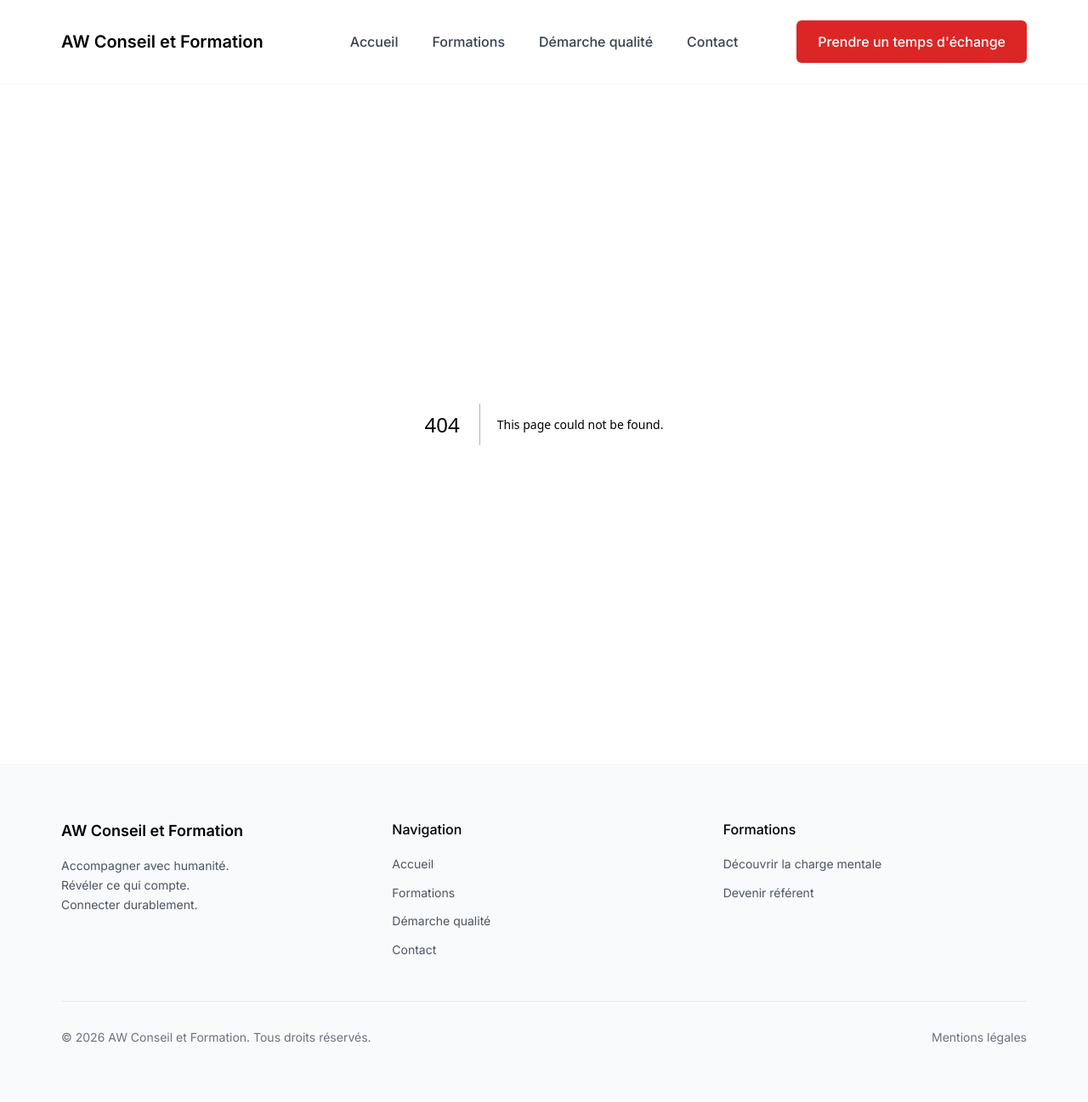
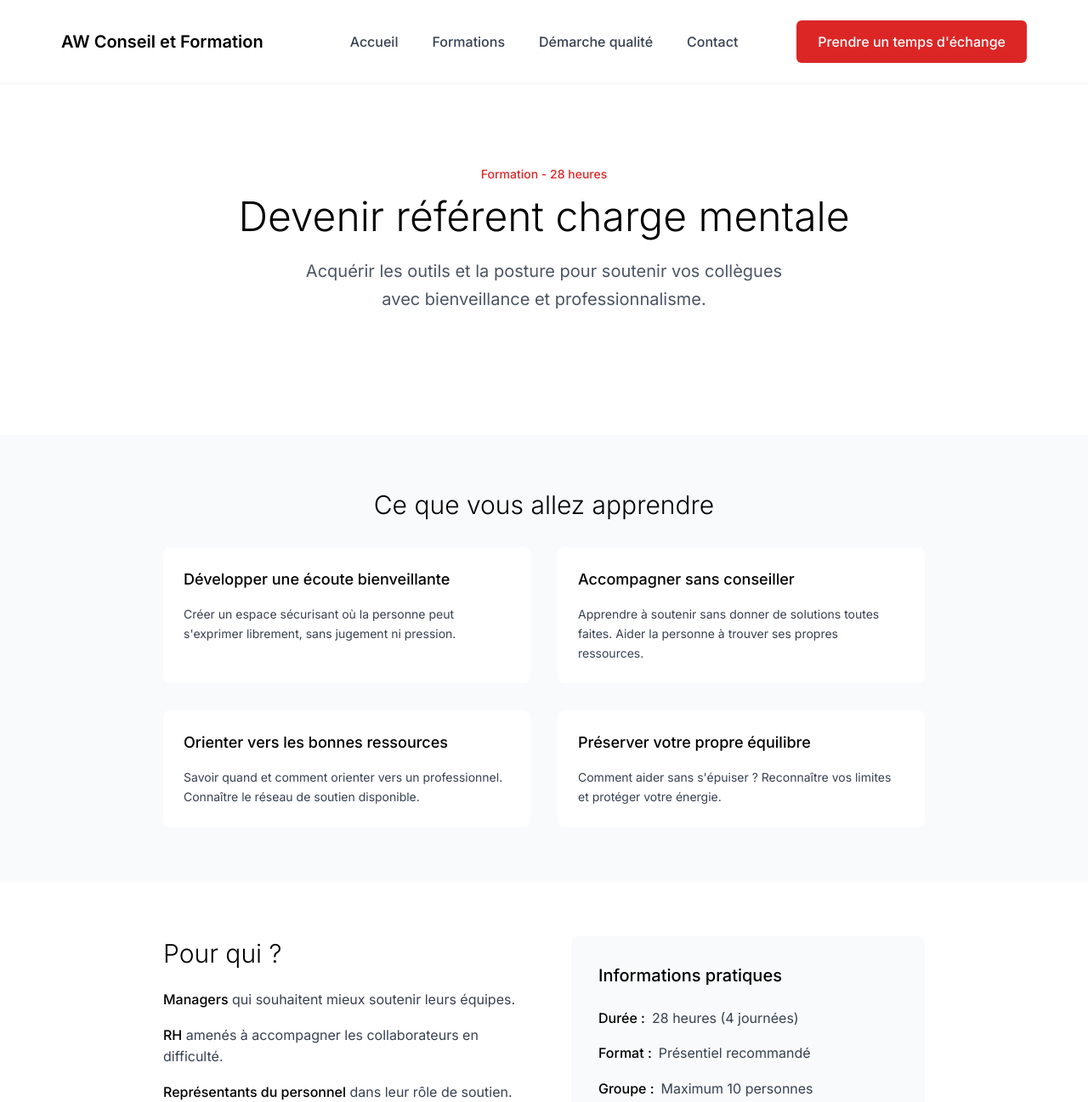
Before and after one commit to WADIH-13/aw-conseil-formation-website, a Next.js app: page /formations/devenir-referent in a window 1280 px wide. Before the commit this address had no page. Shown: the top 1297 px of the page at 85% size. Built offline with nearby package versions, Linux system fonts and the light colour scheme.

Commit message:
Add detailed page for referent training course

```diff
--- /dev/null
+++ b/app/formations/devenir-referent/page.tsx
@@ -0,0 +1,138 @@
+import Link from 'next/link'
+
+export const metadata = {
+  title: 'Devenir référent charge mentale - 28h - AW Conseil et Formation',
+  description: 'Formation pour devenir référent charge mentale. 28 heures pour acquérir les outils et la posture pour accompagner avec bienveillance.',
+}
+
+export default function DevenirReferentPage() {
+  return (
+    <div className="bg-white">
+      <section className="py-16 md:py-24">
+        <div className="container-custom">
+          <div className="max-w-4xl mx-auto">
+            <div className="text-center mb-12">
+              <div className="text-sm text-aw-red font-medium mb-4">Formation - 28 heures</div>
+              <h1 className="text-4xl md:text-5xl font-light text-black mb-6 leading-tight">
+                Devenir référent charge mentale
+              </h1>
+              <p className="text-xl text-gray-600 leading-relaxed">
+                Acquérir les outils et la posture pour soutenir vos collègues<br />
+                avec bienveillance et professionnalisme.
+              </p>
+            </div>
+          </div>
+        </div>
+      </section>
+
+      <section className="py-16 bg-gray-50">
+        <div className="container-custom">
+          <div className="max-w-4xl mx-auto">
+            <h2 className="text-3xl font-light text-black mb-8 text-center">
+              Ce que vous allez apprendre
+            </h2>
+            <div className="grid grid-cols-1 md:grid-cols-2 gap-8">
+              <div className="bg-white p-6 rounded-lg">
+                <h3 className="text-lg font-medium text-black mb-4">Développer une écoute bienveillante</h3>
+                <p className="text-gray-700 text-sm leading-relaxed">
+                  Créer un espace sécurisant où la personne peut s'exprimer librement,
+                  sans jugement ni pression.
+                </p>
+              </div>
+              <div className="bg-white p-6 rounded-lg">
+                <h3 className="text-lg font-medium text-black mb-4">Accompagner sans conseiller</h3>
+                <p className="text-gray-700 text-sm leading-relaxed">
+                  Apprendre à soutenir sans donner de solutions toutes faites.
+                  Aider la personne à trouver ses propres ressources.
+                </p>
+              </div>
+              <div className="bg-white p-6 rounded-lg">
+                <h3 className="text-lg font-medium text-black mb-4">Orienter vers les bonnes ressources</h3>
+                <p className="text-gray-700 text-sm leading-relaxed">
+                  Savoir quand et comment orienter vers un professionnel.
+                  Connaître le réseau de soutien disponible.
+                </p>
+              </div>
+              <div className="bg-white p-6 rounded-lg">
+                <h3 className="text-lg font-medium text-black mb-4">Préserver votre propre équilibre</h3>
+                <p className="text-gray-700 text-sm leading-relaxed">
+                  Comment aider sans s'épuiser ?
+                  Reconnaître vos limites et protéger votre énergie.
+                </p>
+              </div>
+            </div>
+          </div>
+        </div>
+      </section>
+
+      <section className="py-16">
+        <div className="container-custom">
+          <div className="max-w-4xl mx-auto">
+            <div className="grid grid-cols-1 md:grid-cols-2 gap-16 items-center">
+              <div>
+                <h2 className="text-3xl font-light text-black mb-6">
+                  Pour qui ?
+                </h2>
+                <div className="space-y-4 text-gray-700">
+                  <p>
+                    <span className="font-medium text-black">Managers</span> qui souhaitent mieux soutenir leurs équipes.
+                  </p>
+                  <p>
+                    <span className="font-medium text-black">RH</span> amenés à accompagner les collaborateurs en difficulté.
+                  </p>
+                  <p>
+                    <span className="font-medium text-black">Représentants du personnel</span> dans leur rôle de soutien.
+                  </p>
+                  <p>
+                    <span className="font-medium text-black">Toute personne</span> amenée à soutenir ses collègues dans leur bien-être au travail.
+                  </p>
+                </div>
+              </div>
+              <div className="bg-gray-50 p-8 rounded-lg">
+                <h3 className="text-xl font-medium text-black mb-6">Informations pratiques</h3>
+                <div className="space-y-4">
+                  <div>
+                    <span className="font-medium text-black">Durée :</span>
+                    <span className="text-gray-700 ml-2">28 heures (4 journées)</span>
+                  </div>
+                  <div>
+                    <span className="font-medium text-black">Format :</span>
+                    <span className="text-gray-700 ml-2">Présentiel recommandé</span>
+                  </div>
+                  <div>
+                    <span className="font-medium text-black">Groupe :</span>
+                    <span className="text-gray-700 ml-2">Maximum 10 personnes</span>
+                  </div>
+                  <div>
+                    <span className="font-medium text-black">Suivi :</span>
+                    <span className="text-gray-700 ml-2">3 mois d'accompagnement inclus</span>
+                  </div>
+                </div>
+              </div>
+            </div>
+          </div>
+        </div>
+      </section>
+
+      <section className="py-16 bg-gray-50">
+        <div className="container-custom">
+          <div className="max-w-3xl mx-auto text-center">
+            <h2 className="text-3xl font-light text-black mb-6">
+              Prêt à accompagner ?
+            </h2>
+            <p className="text-lg text-gray-700 mb-8 leading-relaxed">
+              Échangeons ensemble pour voir comment cette formation
+              peut répondre à vos besoins d'accompagnement.
+            </p>
+            <Link
+              href="/contact"
+              className="inline-flex items-center justify-center px-8 py-4 text-lg font-medium text-white bg-aw-red hover:bg-red-700 rounded-md transition-colors shadow-lg"
+            >
+              Prendre un temps d'échange
+            </Link>
+          </div>
+        </div>
+      </section>
+    </div>
+  )
+}
```
